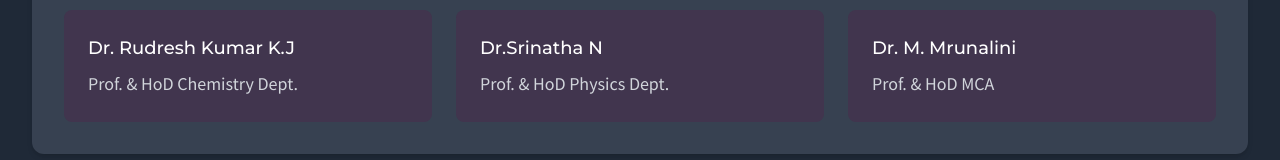
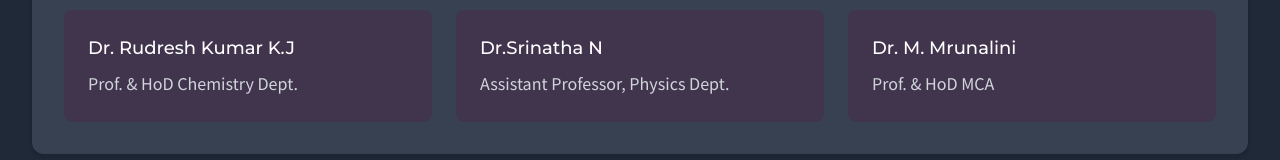
Before and after one commit to vagxrth/icdte-rvitm, a React (Vite) app: page /committees in a window 1280 px wide. Shown: the part 2034-2194 px from the top of the page. Built offline with nearby package versions, Linux system fonts and the light colour scheme.

Commit message:
fix: update title for Dr. Srinatha N in Committees component to reflect correct position as Assistant Professor, enhancing accuracy of faculty representation

```diff
--- a/src/components/home/Committees.tsx
+++ b/src/components/home/Committees.tsx
@@ -69,7 +69,7 @@ const Committees: React.FC = () => {
       },
       {
         name: 'Dr.Srinatha N',
-        title: 'Prof. & HoD Physics Dept.'
+        title: 'Assistant Professor, Physics Dept.'
       },
       {
         name: 'Dr. M. Mrunalini',
```
